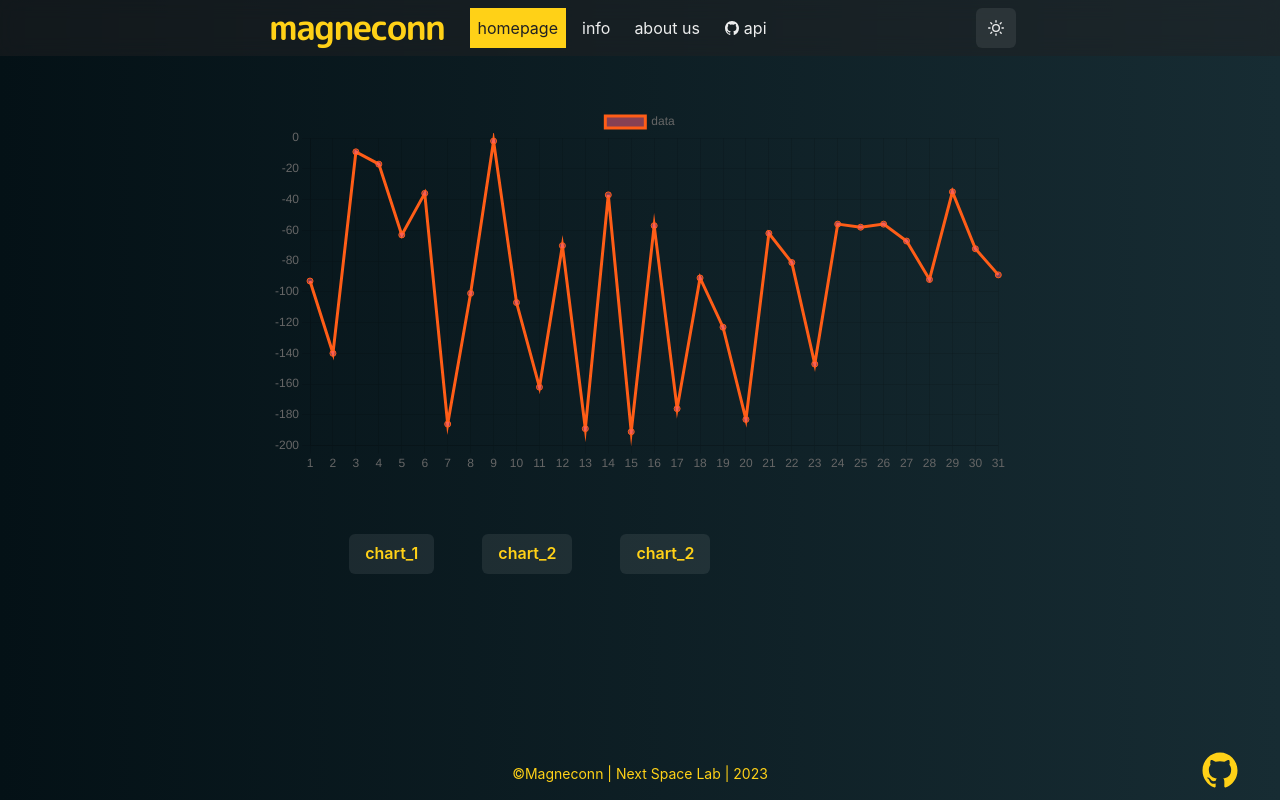
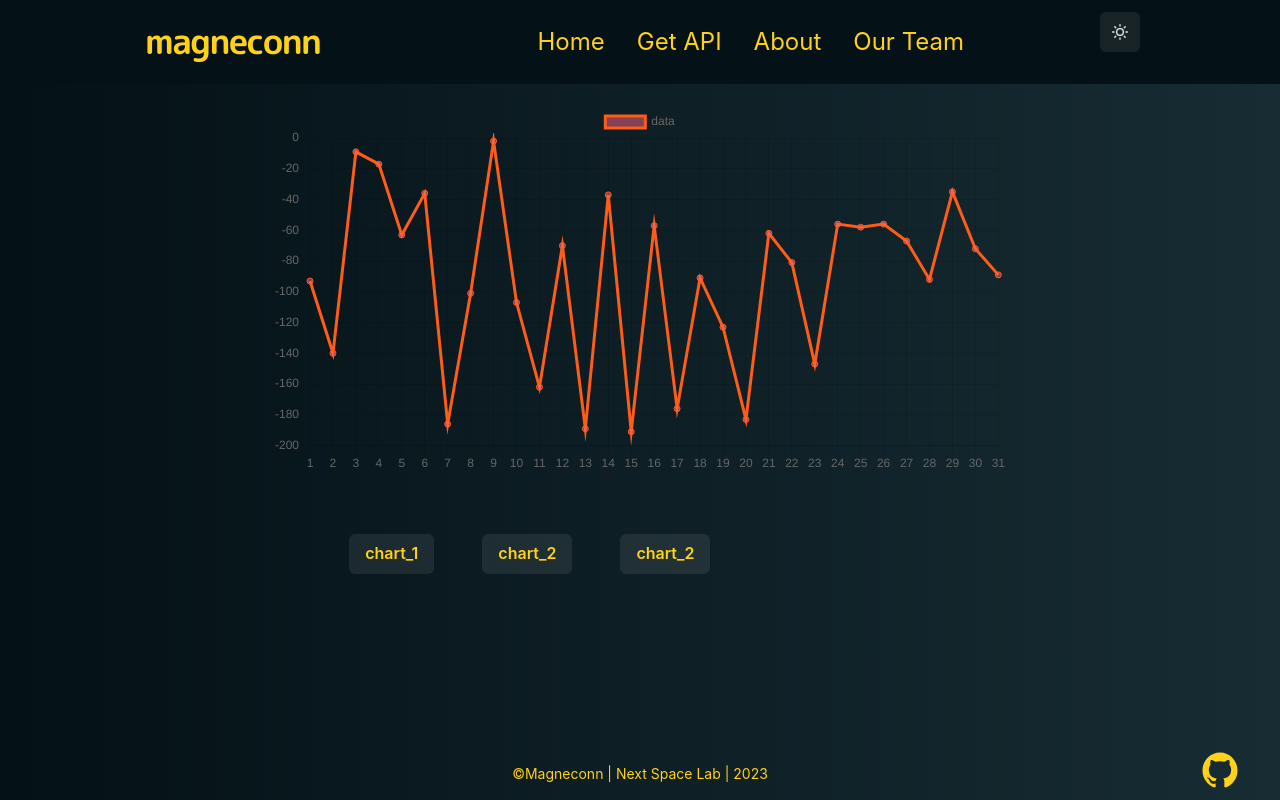
Before and after one commit to plastiey/astrodata-api-client, a Next.js app: page / in a window 1280 px wide. Built offline with nearby package versions, Linux system fonts and the light colour scheme.

Commit message:
chore(components/navbar.js): change navbar colors

```diff
--- a/components/navbar.js
+++ b/components/navbar.js
@@ -17,19 +17,17 @@ import {
 } from "@chakra-ui/react";
 import { HamburgerIcon } from "@chakra-ui/icons";
 import ThemeToggleButton from "./theme-toggle-button";
-import { IoLogoGithub } from "react-icons/io5";
 
 const LinkItem = ({ href, path, target, children, ...props }) => {
-  const active = path === href;
-  const inactiveColor = useColorModeValue("gray.800", "whiteAlpha.900");
   return (
     <Link
       as={NextLink}
       href={href}
       scroll={false}
-      p={2}
-      bg={active ? "grassTeal" : undefined}
-      color={active ? "#202023" : inactiveColor}
+      p={3}
+      color="_yellow"
+      fontWeight="regular"
+      fontSize="2xl"
       target={target}
       {...props}
     >
@@ -50,20 +48,20 @@ const Navbar = (props) => {
       position="fixed"
       as="nav"
       w="100%"
-      bg={useColorModeValue("#ffffff40", "#20202380")}
+      bg={useColorModeValue("#ffffff40", "#041116")}
       css={{ backdropFilter: "blur(10px)" }}
       zIndex={2}
       {...props}
     >
       <Container
         display="flex"
-        p={2}
-        maxW="container.md"
+        p={3}
+        maxW="container.lg"
         wrap="wrap"
         align="center"
         justify="space-between"
       >
-        <Flex align="center" mr={5}>
+        <Flex align="center">
           <Heading as="h1" size="lg" letterSpacing={"tighter"}>
             <Logo />
           </Heading>
@@ -75,33 +73,25 @@ const Navbar = (props) => {
           width={{ base: "full", md: "auto" }}
           alignItems="center"
           flexGrow={1}
-          mt={{ base: 4, md: 0 }}
+          mt={{ base: 3, md: 0 }}
+          ml={"20%"}
         >
 
           <LinkItem href="/" path={path}>
-            homepage
+            Home
           </LinkItem>
 
-          <LinkItem href="/info" path={path}>
-            info
+          <LinkItem href="https://github.com/kenjitheman/wdcg_api" path={path}>
+            Get API
           </LinkItem>
 
 
           <LinkItem href="/about" path={path}>
-            about us
+            About
           </LinkItem>
 
-          <LinkItem
-            target="_blank"
-            href="https://github.com/kenjitheman/wdcg_api"
-            path={path}
-            display="inline-flex"
-            alignItems="center"
-            style={{ gap: 4 }}
-            pl={2}
-          >
-            <IoLogoGithub />
-            api
+          <LinkItem href="/our-team" path={path}>
+            Our Team
           </LinkItem>
         </Stack>
 
@@ -117,24 +107,17 @@ const Navbar = (props) => {
                 aria-label="Options"
               />
               <MenuList>
-                <MenuItem as={MenuLink} href="/" ml={6} >
-                  homepage
+                <MenuItem as={MenuLink} href="/" ml={1} >
+                  Home
                 </MenuItem>
-                <MenuItem as={MenuLink} href="/info" ml={6} >
-                  info
+                <MenuItem as={MenuLink} href="https://github.com/kenjitheman/wdcg_api" ml={1}>
+                  Get API
                 </MenuItem>
-                <MenuItem as={MenuLink} href="/about" ml={6} >
-                  about us
+                <MenuItem as={MenuLink} href="/info" ml={1} >
+                  About
                 </MenuItem>
-                <MenuItem
-                  as={MenuLink}
-                  href="https://github.com/wdcg_api"
-                  ml={5}
-                >
-                  api
-                </MenuItem>
-                <MenuItem as={MenuLink} href="https://github.com/kenjitheman/wdcg_api.c" ml={5}>
-                  source code
+                <MenuItem as={MenuLink} href="/about" ml={1} >
+                  Our Team
                 </MenuItem>
               </MenuList>
             </Menu>
```
